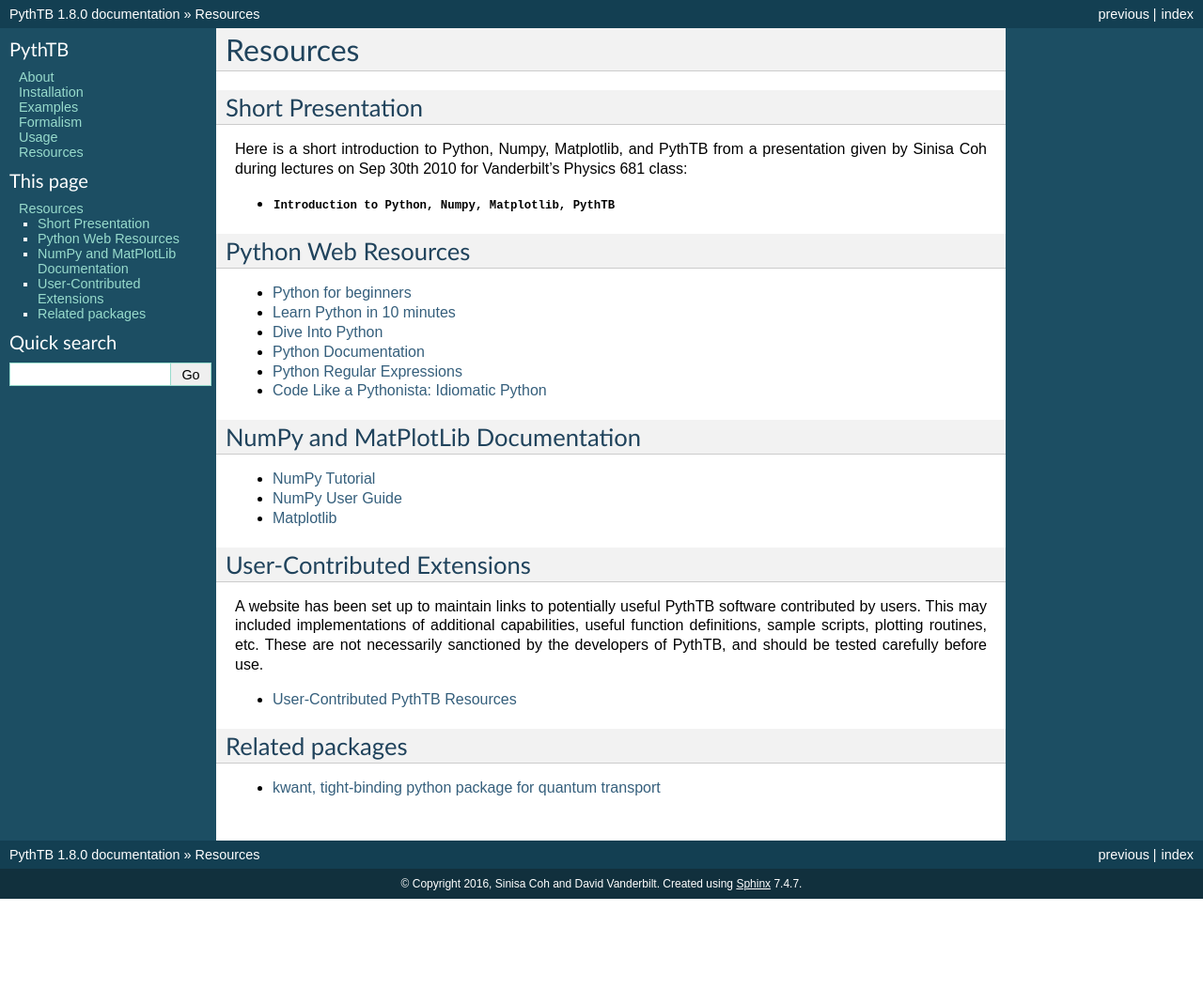
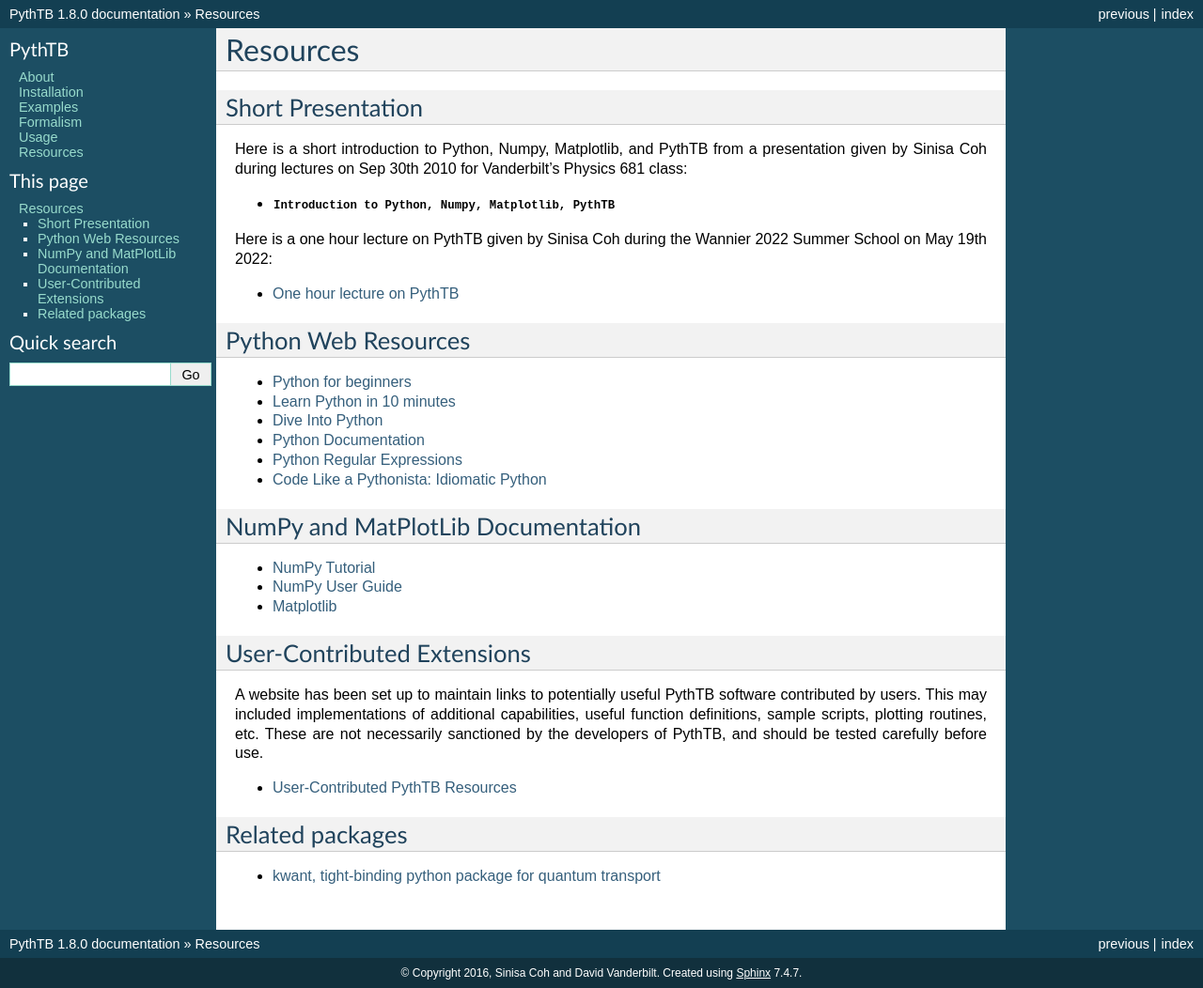
Before and after one commit to treycole/pythtb, a Sphinx documentation site: the page built from website/source/resources.rst, in a window 1280 px wide. Shown: the whole page at 94% size. Built offline with Sphinx 7.4.7, drawn with Linux system fonts in a browser that asks for light colours; formulas are drawn with MathJax 3; before the commit the page ends 957 px from its top, so only the background shows below that.

Commit message:
Added youtube link

```diff
--- a/website/source/resources.rst
+++ b/website/source/resources.rst
@@ -9,6 +9,11 @@
 2010 for Vanderbilt’s Physics 681 class:
 
 *  :download:`Introduction to Python, Numpy, Matplotlib, PythTB <misc/pythtb-talk.pdf>`
+
+Here is a one hour lecture on PythTB given by Sinisa Coh during the
+Wannier 2022 Summer School on May 19th 2022:
+
+* `One hour lecture on PythTB <https://www.youtube.com/watch?v=-PzVB37rP30>`_
 
 Python Web Resources
 --------------------
```
